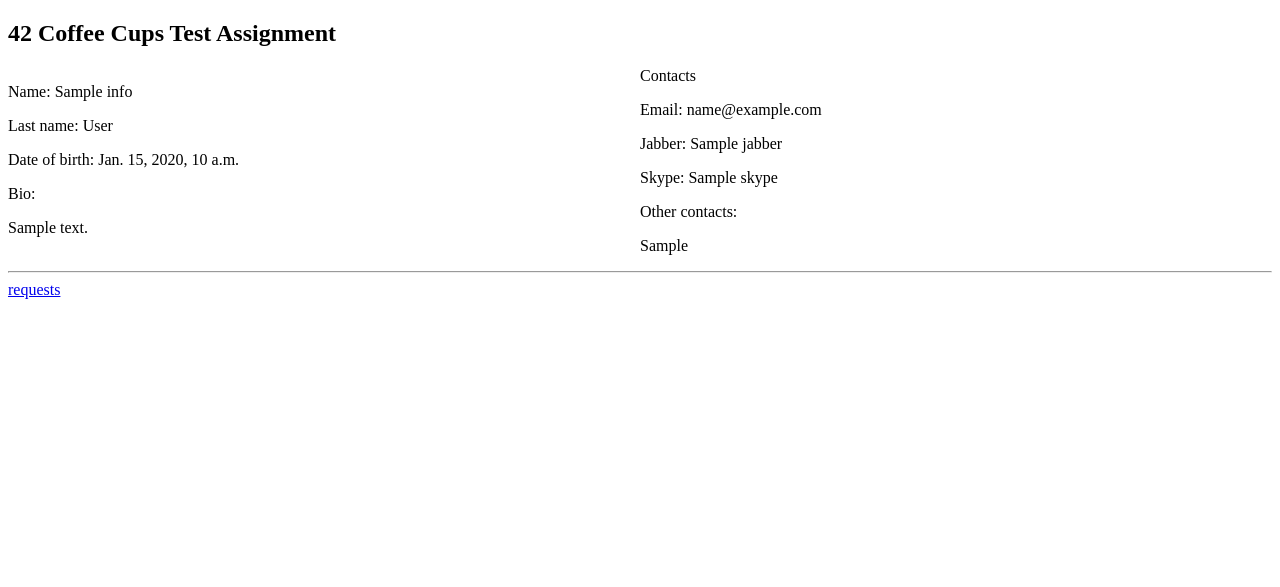
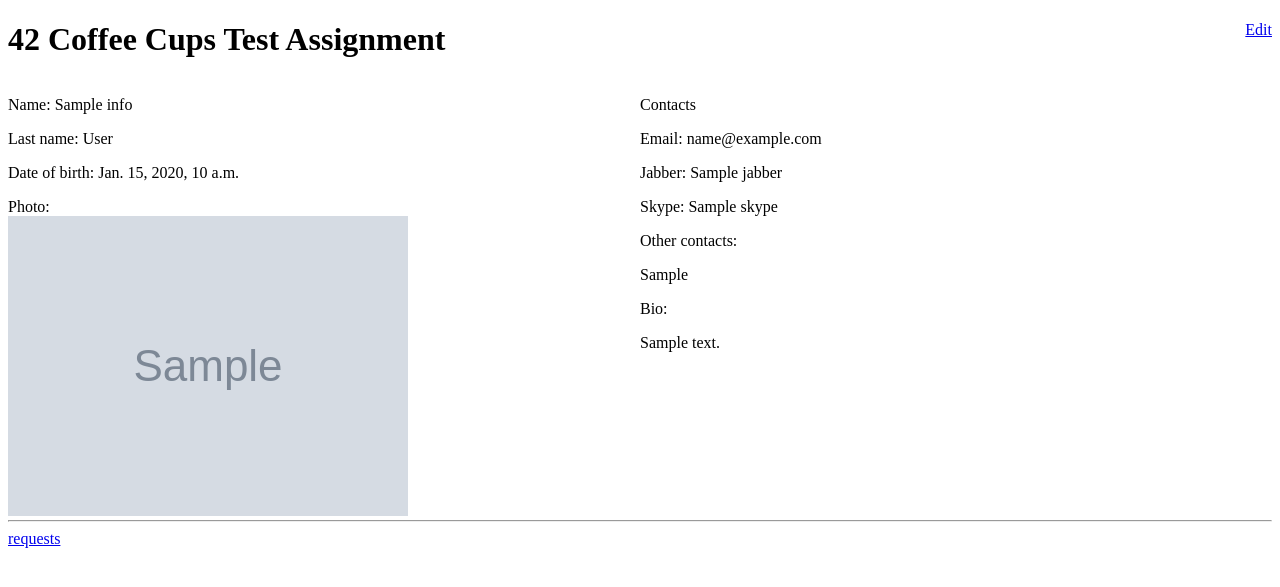
Before and after one commit to alekzvik/test_42cc, a Django app: template contact/templates/index.html in a window 1280 px wide. Shown: the top 587 px of the page. Run offline with Django 3.2, Linux system fonts and the light colour scheme; the template is opened without the code that fills it: most values are stand-ins (such as "Sample title", 1, 10 or a date in 2020); grey boxes marked "Sample" are stand-in pictures; parts of the project's set-up code (start-up, migrations or seed data) failed here and were passed over.

Commit message:
ticket:5 Changed templates layout

```diff
--- a/contact/templates/base.html
+++ b/contact/templates/base.html
@@ -5,13 +5,15 @@
     <title>{% block title %}No title{% endblock %}</title>
 </head>
 <body>
-    {% block body %}
+    <header>
+    {% block header %}
+    {% endblock %}
+    </header>
     {% block content %}
-    {% endblock content %}
+    {% endblock %}
     <footer>
     {% block footer %}
     {% endblock %}
     </footer>
-    {% endblock body %}
 </body>
 </html>
--- a/contact/templates/index.html
+++ b/contact/templates/index.html
@@ -2,17 +2,26 @@
 
 {% block title %}Contacts{% endblock %}
 
+{% block header %}
+    <a href="{% url contact_edit %}" style="float: right;">Edit</a>
+    <h1>42 Coffee Cups Test Assignment</h1>
+{% endblock %}
+
 {% block content %}
 <style>
-.left-column { float:left; width: 50%;}
+.left-column { float:left; width: 50%; }
+.right-column { float:right; width: 50%; }
+footer {clear: both;}
 </style>
 <article>
-    <h1>42 Coffee Cups Test Assignment</h1>
     <div class="left-column">
         <p>Name: {{ info.name }}</p>
         <p>Last name: {{ info.last_name }}</p>
         <p>Date of birth: {{ info.birth_date }}</p>
-        <p>Bio:</p>{{ info.bio|linebreaks }}
+        Photo:<br />
+        {% if info.photo %}
+            <img src="{{ info.photo.url }}" alt="Photo" />
+        {% endif %}
     </div>
     <div class="right-column">
         <p>Contacts</p>
@@ -21,6 +30,7 @@
         <p>Skype: {{ info.skype }}</p>
         <p>Other contacts:</p>
         {{ info.other_contacts|linebreaks }}
+        <p>Bio:</p>{{ info.bio|linebreaks }}
     </div>
 </article>
 {% endblock %}
```
